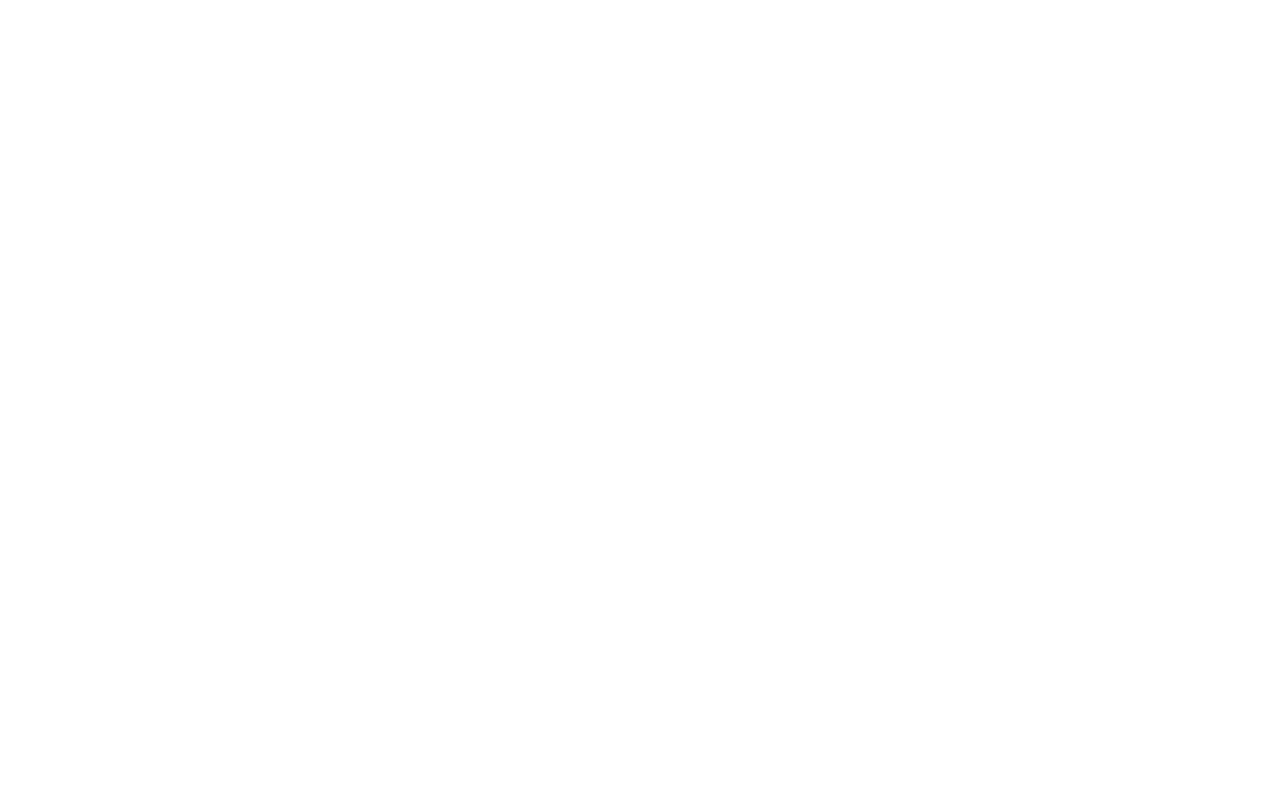
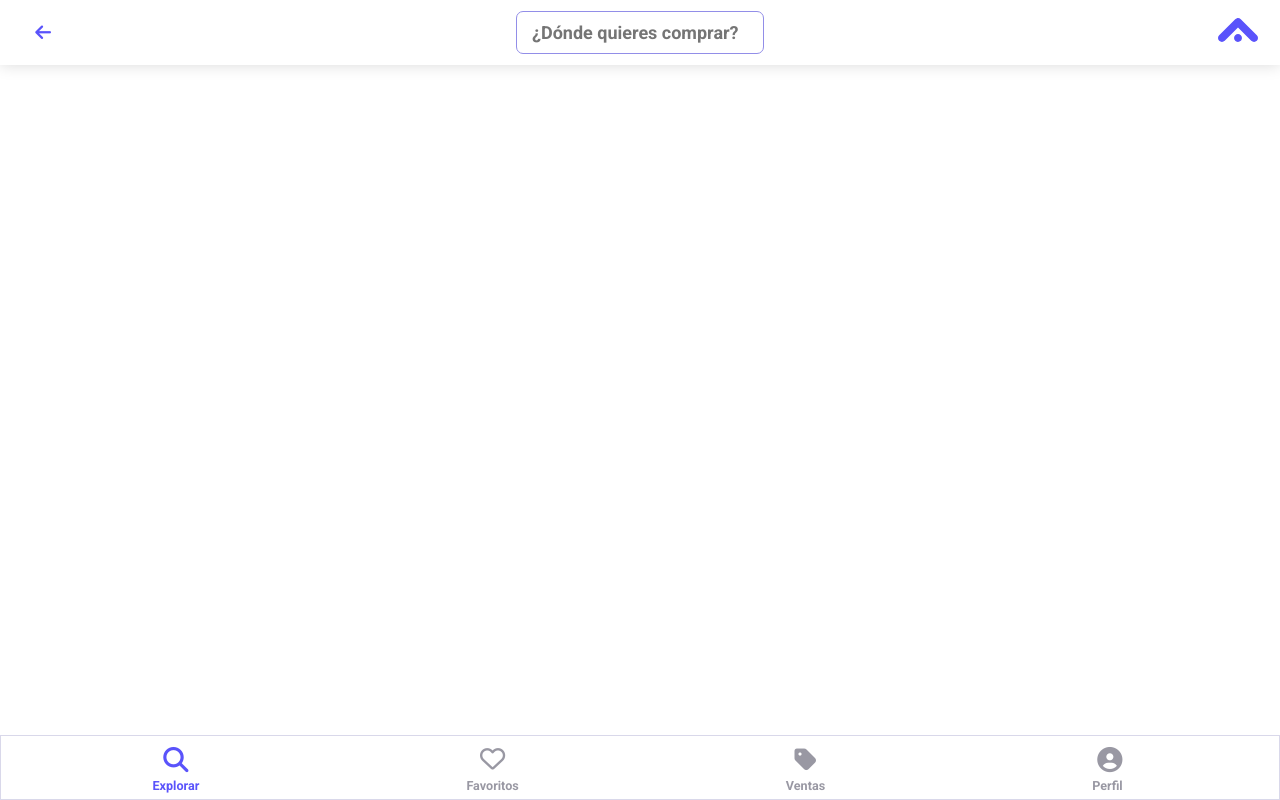
Before and after one commit to kevinjpuscan/inmueb-frontend, a React (Create React App) app: page /explorer/1 in a window 1280 px wide. Built offline with nearby package versions, Linux system fonts and the light colour scheme.

Commit message:
add search component

```diff
--- a/src/App.css
+++ b/src/App.css
@@ -3,6 +3,7 @@
   font-size: 18px;
   margin: 0;
   font-family: "Roboto", sans-serif;
+  box-sizing: border-box;
 }
 :root {
   --primary: #5a53fb;
@@ -17,6 +18,14 @@
   --gray-very-dark: #393944;
 }
 
+a {
+  text-decoration: none;
+}
+input:focus,
+textarea:focus,
+select:focus {
+  outline: none;
+}
 .btn-style-less {
   border: none;
   background: transparent;
--- /dev/null
+++ b/src/components/inputSearch.js
@@ -0,0 +1,28 @@
+import React, { useState, Fragment } from "react";
+import styled from "styled-components";
+import Search from "./search";
+
+export const InputSearchStyled = styled.input`
+  padding: 10px 15px;
+  border-radius: 7px;
+  max-width: 250px;
+  border: 0.5px solid var(--secondary);
+  font-family: "Roboto";
+  font-weight: 700;
+  color: var(--secondary);
+`;
+
+function InputSearch() {
+  let [open, setOpen] = useState(false);
+  return (
+    <Fragment>
+      <InputSearchStyled
+        onClick={() => setOpen(true)}
+        placeholder="¿Dónde quieres comprar?"
+      ></InputSearchStyled>
+      {open && <Search />}
+    </Fragment>
+  );
+}
+
+export default InputSearch;
--- /dev/null
+++ b/src/components/nav.js
@@ -0,0 +1,101 @@
+import React from "react";
+import styled from "styled-components";
+import { NavLink } from "react-router-dom";
+import Wrapper from "../components/wrapper";
+
+export const NavStyled = styled.div`
+  height: 65px;
+  width: 100%;
+  border: 1px solid var(--gray-ligth);
+  position: absolute;
+  bottom: 0;
+
+  .nav-container {
+    display: flex;
+    justify-content: space-around;
+    align-items: center;
+    height: 100%;
+  }
+
+  .icon-navlink {
+    display: flex;
+    justify-content: center;
+    color: var(--gray);
+
+    i {
+      font-size: 1.4em;
+      margin: 5px;
+    }
+  }
+
+  .description-navlink {
+    font-size: 0.7em;
+    font-weight: 700;
+    color: var(--gray);
+  }
+
+  .navlink-active {
+    color: var(--primary);
+
+    .description-navlink,
+    .icon-navlink {
+      color: var(--primary);
+    }
+  }
+`;
+
+function Nav({ isLogin }) {
+  return (
+    <NavStyled>
+      <Wrapper>
+        <div className="nav-container">
+          <NavLink
+            to="/explorer"
+            className="navlink-element"
+            activeClassName="navlink-active"
+          >
+            <div className="icon-navlink">
+              <i className="fas fa-search"></i>
+            </div>
+            <div className="description-navlink">Explorar</div>
+          </NavLink>
+
+          <NavLink
+            to="/favs"
+            className="navlink-element"
+            activeClassName="navlink-active"
+          >
+            <div className="icon-navlink">
+              <i className="far fa-heart"></i>
+            </div>
+            <div className="description-navlink">Favoritos</div>
+          </NavLink>
+          {isLogin && (
+            <NavLink
+              to="/sales"
+              className="navlink-element"
+              activeClassName="navlink-active"
+            >
+              <div className="icon-navlink">
+                <i className="fas fa-tag"></i>
+              </div>
+              <div className="description-navlink">Ventas</div>
+            </NavLink>
+          )}
+          <NavLink
+            to="/profile"
+            className="navlink-element"
+            activeClassName="navlink-active"
+          >
+            <div className="icon-navlink">
+              <i className="fas fa-user-circle"></i>
+            </div>
+            <div className="description-navlink">Perfil</div>
+          </NavLink>
+        </div>
+      </Wrapper>
+    </NavStyled>
+  );
+}
+
+export default Nav;
--- /dev/null
+++ b/src/components/resultSearch.js
@@ -0,0 +1,48 @@
+import React from "react";
+import styled from "styled-components";
+import { Link } from "react-router-dom";
+
+export const ResultSearchStyled = styled(Link)`
+  display: flex;
+  flex-direction: row;
+  margin: 10px 0px;
+  .icon-result {
+    width: 50px;
+    height: 50px;
+    border-radius: 8px;
+    background: var(--gray-ligth);
+    color: white;
+    display: flex;
+    i {
+      margin: auto;
+      font-size: 1.5em;
+    }
+  }
+
+  .name-result {
+    display: flex;
+    padding: 10px 15px;
+    span {
+      margin: auto 0px;
+      font-family: "Roboto";
+      color: var(--gray);
+      font-weight: 500;
+    }
+  }
+`;
+
+function ResultSearch({ code, name }) {
+  let route = `/explorer/${code}`;
+  return (
+    <ResultSearchStyled to={route}>
+      <div className="icon-result">
+        <i className="fas fa-map-marker-alt"></i>
+      </div>
+      <div className="name-result">
+        <span>{name}</span>
+      </div>
+    </ResultSearchStyled>
+  );
+}
+
+export default ResultSearch;
--- /dev/null
+++ b/src/components/search.js
@@ -0,0 +1,55 @@
+import React, { useRef, useEffect } from "react";
+import styled from "styled-components";
+import Wrapper from "./wrapper";
+import ResultSearch from "./resultSearch";
+
+export const SearchStyled = styled.div`
+  height: 100vh;
+  width: 100%;
+  background: var(--white);
+  position: absolute;
+  top: 0;
+  left: 0;
+  .search-header {
+    height: 65px;
+    display: flex;
+    align-content: center;
+    input {
+      font-size: 1.2em;
+      padding: 15px 10px;
+      width: 90%;
+      border: none;
+    }
+    i {
+      margin: auto;
+      color: var(--gray);
+    }
+  }
+`;
+
+function Search() {
+  let ref = useRef();
+
+  useEffect(() => {
+    ref.current.focus();
+  }, []);
+  return (
+    <SearchStyled>
+      <Wrapper>
+        <div className="search-header">
+          <input placeholder="¿Dónde quieres comprar?" ref={ref}></input>
+
+          <i className="far fa-times-circle"></i>
+        </div>
+        <div className="search-options">
+          <ResultSearch code="caj" name="Cajamarca, Perú" />
+          <ResultSearch code="caj" name="Cajamarca, Perú" />
+          <ResultSearch code="caj" name="Cajamarca, Perú" />
+          <ResultSearch code="caj" name="Cajamarca, Perú" />
+        </div>
+      </Wrapper>
+    </SearchStyled>
+  );
+}
+
+export default Search;
--- a/src/pages/explorer/index.js
+++ b/src/pages/explorer/index.js
@@ -3,6 +3,7 @@
 import Header from "../../components/header";
 import BtnGoBack from "../../components/btnGoBack";
 import BtnGoHome from "../../components/btnGoHome";
+import InputSearch from "../../components/inputSearch";
 
 export const ExplorerStyled = styled.div``;
 
@@ -11,7 +12,7 @@
     <ExplorerStyled>
       <Header
         left={<BtnGoBack />}
-        center={<h1>Buscador</h1>}
+        center={<InputSearch />}
         rigth={<BtnGoHome />}
       ></Header>
     </ExplorerStyled>
--- a/src/routes.js
+++ b/src/routes.js
@@ -3,14 +3,18 @@
 
 import Landing from "./pages/landing";
 import Explorer from "./pages/explorer";
+import Nav from "./components/nav";
 
 function Routes() {
   return (
     <BrowserRouter>
       <Switch>
         <Route exact path="/" component={Landing}></Route>
-        <Route exact path="/explorer" component={Explorer}></Route>
+        <Route path="/explorer/:code" component={Explorer}></Route>
+        <Route path="/favs" component={Explorer}></Route>
+        <Route path="/profile" component={Explorer}></Route>
       </Switch>
+      <Nav isLogin />
     </BrowserRouter>
   );
 }
```
